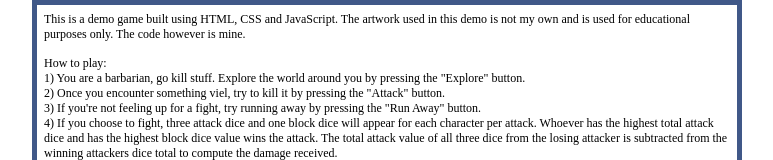
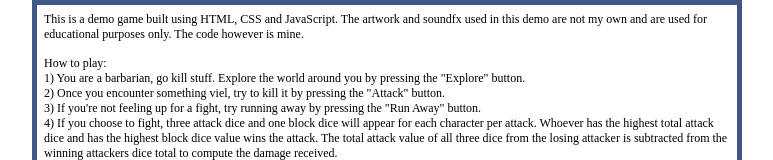
Before and after one commit to OregonJordan/Game-Demo, a plain HTML site: page index.html in a window 1280 px wide. Shown: the top 160 px of the page, without its empty margins (253-1026 px from the left). Drawn offline with Linux system fonts and the light colour scheme.

Commit message:
Updated Instructions

```diff
--- a/index.html
+++ b/index.html
@@ -14,7 +14,7 @@
 
       <div class="instructions_container">
           <p>
-            This is a demo game built using HTML, CSS and JavaScript. The artwork used in this demo is not my own and is used for educational purposes only. The code however is mine.
+            This is a demo game built using HTML, CSS and JavaScript. The artwork and soundfx used in this demo are not my own and are used for educational purposes only. The code however is mine.
           </p>
           <p>
             How to play: <br>
```
